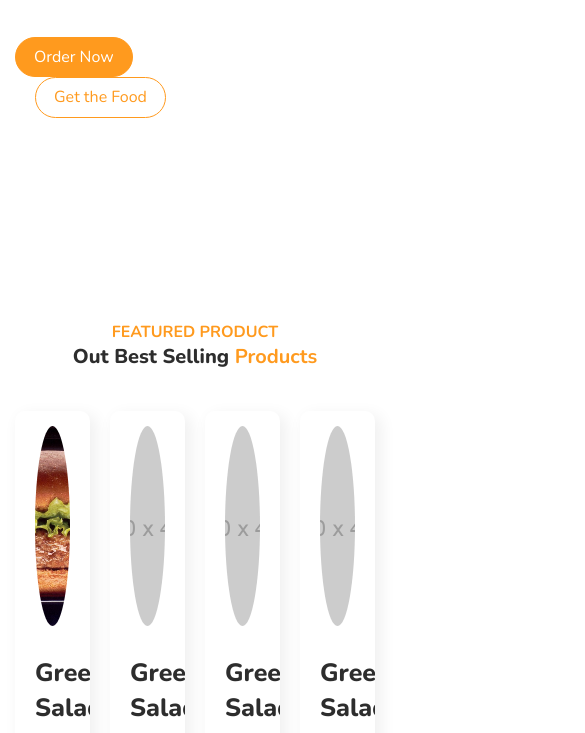
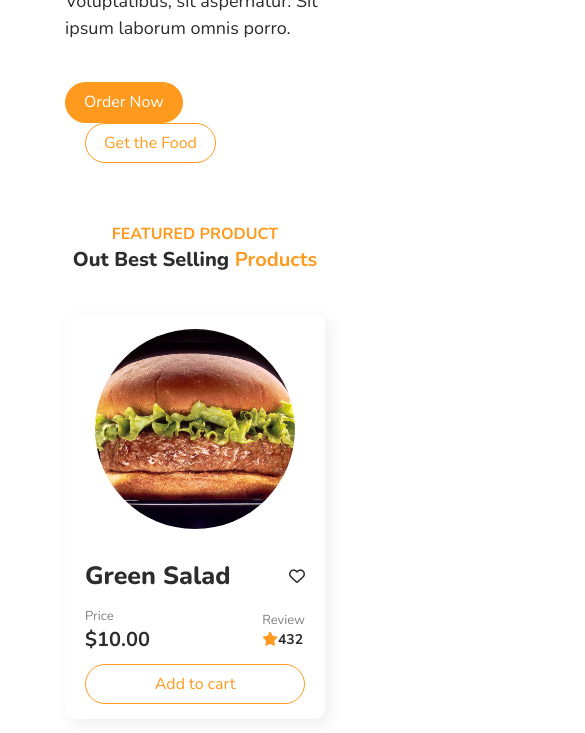
Before and after one commit to AlcariaJoshua/EcommerceWeb, a plain HTML site: page index.html in a window 390 px wide. Shown: the part 606-1339 px from the top of the page, 585 px wide, since content can reach past the window. Drawn offline with nearby package versions, Linux system fonts and the light colour scheme.

Commit message:
reponsive Ecommerce

```diff
--- a/scss/_01-variable.scss
+++ b/scss/_01-variable.scss
@@ -21,6 +21,10 @@ $breakpoints: (
   "xl": 120rem,
 );
 
+$mobile: 500px;
+$tablet: 72rem;
+$deskstop: 92rem;
+
 $grid-cols: 12;
 $grid-gap: 1rem;
 
--- a/scss/_04-base.scss
+++ b/scss/_04-base.scss
@@ -19,3 +19,11 @@ a {
 p {
   margin-bottom: 1rem;
 }
+
+h1,h2,h3,h4,h5{
+  font-weight: bold;
+
+  span{
+    color: $clr-primary;
+  }
+}
--- a/scss/layout/_footer.scss
+++ b/scss/layout/_footer.scss
@@ -4,25 +4,32 @@ footer{
     background: #2b2b2b;
     color: $clr-light;
     padding: 6rem 0;
+
     a{
         color: $clr-light;
     }
     .footer__wrapper{
-        @include gridUneven(1.3fr 1fr 1fr 1fr, 2rem)
+        @include gridUneven(1.3fr 1fr 1fr 1fr, 2rem);
+        @include mediaQuery($mobile){
+            @include grid(1, 2rem);
+            align-items: center;
+            text-align: center;
+            padding: 0 5rem;
+
+        }
     }
 
     .footer__item{
         h3{
             text-transform: uppercase;
             margin-bottom: 3rem;
-            font-weight: bold;
             font-size: 1.8rem;
-            span{
-                color: $clr-primary;
-            }
         }
         p{
             width: 80%;
+            @include mediaQuery($mobile){
+                width: 100%;
+            }
         }
         li{
             margin-bottom: 1.6rem;
--- a/scss/layout/_header.scss
+++ b/scss/layout/_header.scss
@@ -11,6 +11,9 @@ header{
         }
     }
     .header__nav{
+        @include mediaQuery($mobile){
+            display: none;
+        }
         a{
             position: relative;
             &::after{
--- a/scss/pages/_home.scss
+++ b/scss/pages/_home.scss
@@ -1,17 +1,21 @@
 .banner{
     &__wrapper{
         min-height: calc(100vh - 60px);
+        @include mediaQuery($mobile){
+            margin-top: 5rem;
+            min-height: auto;
+            justify-content: flex-start;
+            gap: 5rem;
+            flex-direction: column-reverse;
+            padding: 0 5rem;
+        }
     }
     &__content{
         max-width: 50rem;
         width: 100%;
         h1{
             font-size: clamp(3rem, 6vw, 6rem);
-            font-weight: bold;
             margin-bottom: 2rem;
-            span{
-                color:$clr-primary;
-            }
         }
         p{
             font-size: 1.8rem;
@@ -30,7 +34,11 @@
 .product{
 
    .product__cards{
-    @include grid(4, 2rem)
+    @include grid(4, 2rem);
+    @include mediaQuery($mobile){
+        @include grid(1, 2rem);
+        padding: 0 5rem;
+    }
    }
 }
 
@@ -125,6 +133,10 @@
         display: grid;
         grid-template-columns: repeat(4, 1fr);
         gap: 2rem;
+        @include mediaQuery($mobile){
+            @include grid(1, 2rem);
+            padding: 0 5rem;
+        }
     }
 
     .category__tab{
@@ -170,8 +182,11 @@
     background-size: cover;
     background-position-x: 800px;
     background-position-y: -400px;
+    @include mediaQuery($mobile){
+        background-position-x: 0;
+        background-position-y: 0;
+    };
     .container{
-
         .booking__content{
             background-color: $clr-primary;
             color: $clr-light;
@@ -181,6 +196,13 @@
             display: grid;
             place-items: center;
             justify-content: flex-start;
+
+            @include mediaQuery($mobile){
+
+                width: 100%;
+                background-color: rgba($clr-primary, 0.6);
+            };
+
             &::before{
                 content: '';
                 position: absolute;
@@ -202,7 +224,6 @@
                }
                h2{
                 font-size: clamp(3rem, 6vw, 5rem);
-                font-weight: bold;
                 margin: 4rem 0;
                }
                p{
@@ -220,6 +241,11 @@
 .work{
     .work__wrapper{
        @include grid(4, 2rem);
+       @include mediaQuery($mobile){
+        @include grid(1, 2rem);
+        padding: 0 5rem;
+    }
+
 
         .work__card{
             padding: 2rem;
@@ -234,7 +260,6 @@
                 font-size: 2rem;
                 margin: 2rem 0;
                 color: $clr-primary;
-                font-weight: bold;
             }
             p{
                 opacity: .5;
@@ -251,6 +276,14 @@
         background-color: lighten($clr-primary-light , 20);
         border-radius: 3rem;
        @include gridUneven(2fr 1fr, 2rem);
+        @include mediaQuery($mobile){
+            @include grid(1, 2rem);
+            padding: 0 5rem;
+            max-height: 60rem;
+            align-items: center;
+            text-align: center;
+
+        }
         height: 100%;
         max-height: 44rem;
         overflow: hidden;
@@ -260,7 +293,6 @@
 
             h2{
                 font-size: clamp(3rem, 6vw, 5rem);
-                font-weight: bold;
                 margin: 4rem 0 1rem;
                 span{
                     color: $clr-primary;
@@ -275,6 +307,7 @@
 
 
         }
+
     }
 }
 
@@ -284,6 +317,10 @@
 
     .testimonials__wrapper{
         @include grid(3, 2rem);
+        @include mediaQuery($mobile){
+            @include grid(1, 2rem);
+            padding: 0 5rem;
+        }
 
         .testimonial__card{
            @include gridUneven(1fr 1.8fr, 2rem);
@@ -409,6 +446,14 @@
                     border: 3px solid $clr-light;
                     transform: translateX(-11px);
 
+                    @include mediaQuery($mobile){
+                        @include grid(1, 2rem);
+                        width: 28rem;
+                        margin-top: 1rem;
+                        margin: 0 auto;
+                        transform: translatex(0rem);
+                    }
+
                 }
             }
     }
```
Also changed, not shown: scss/_02-mixins.scss (line endings or trailing spaces), scss/main.css, 1 other file.
